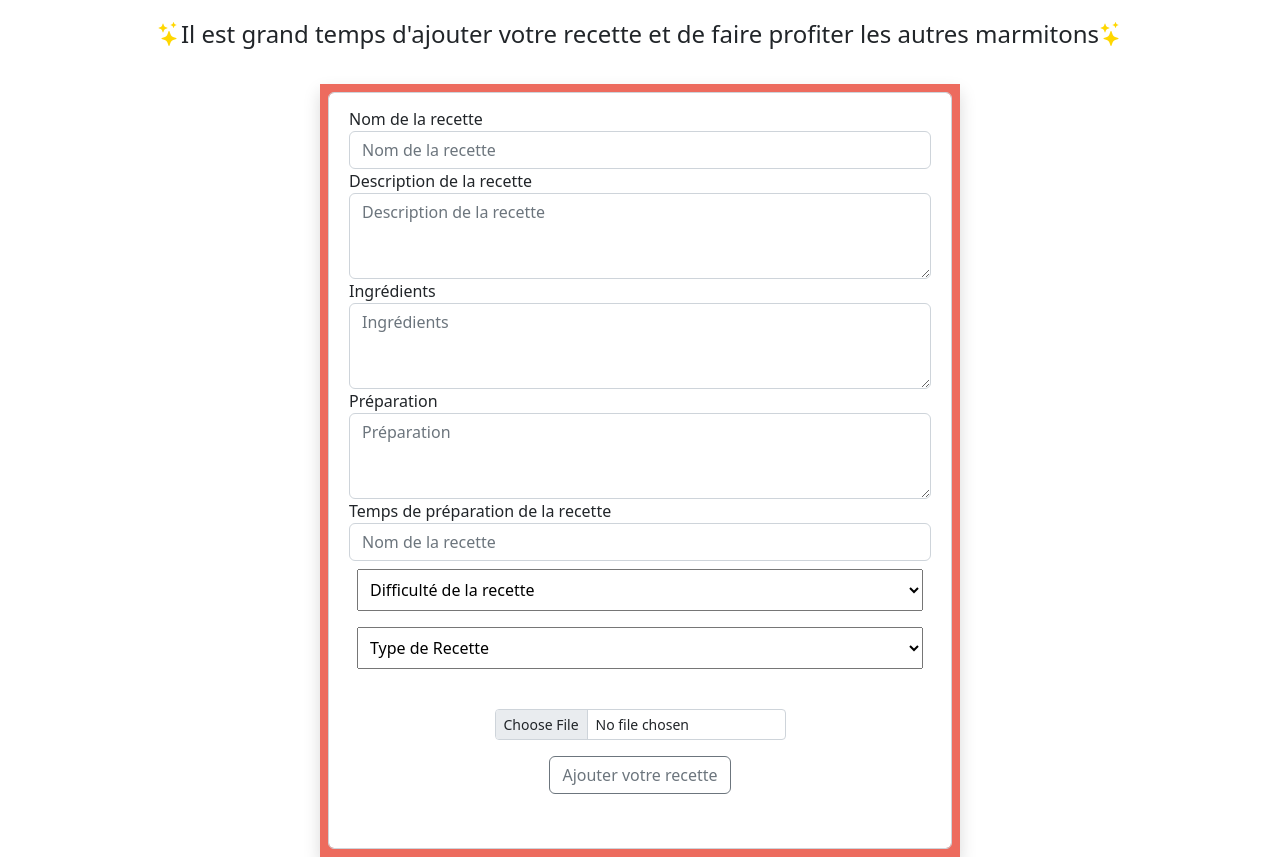
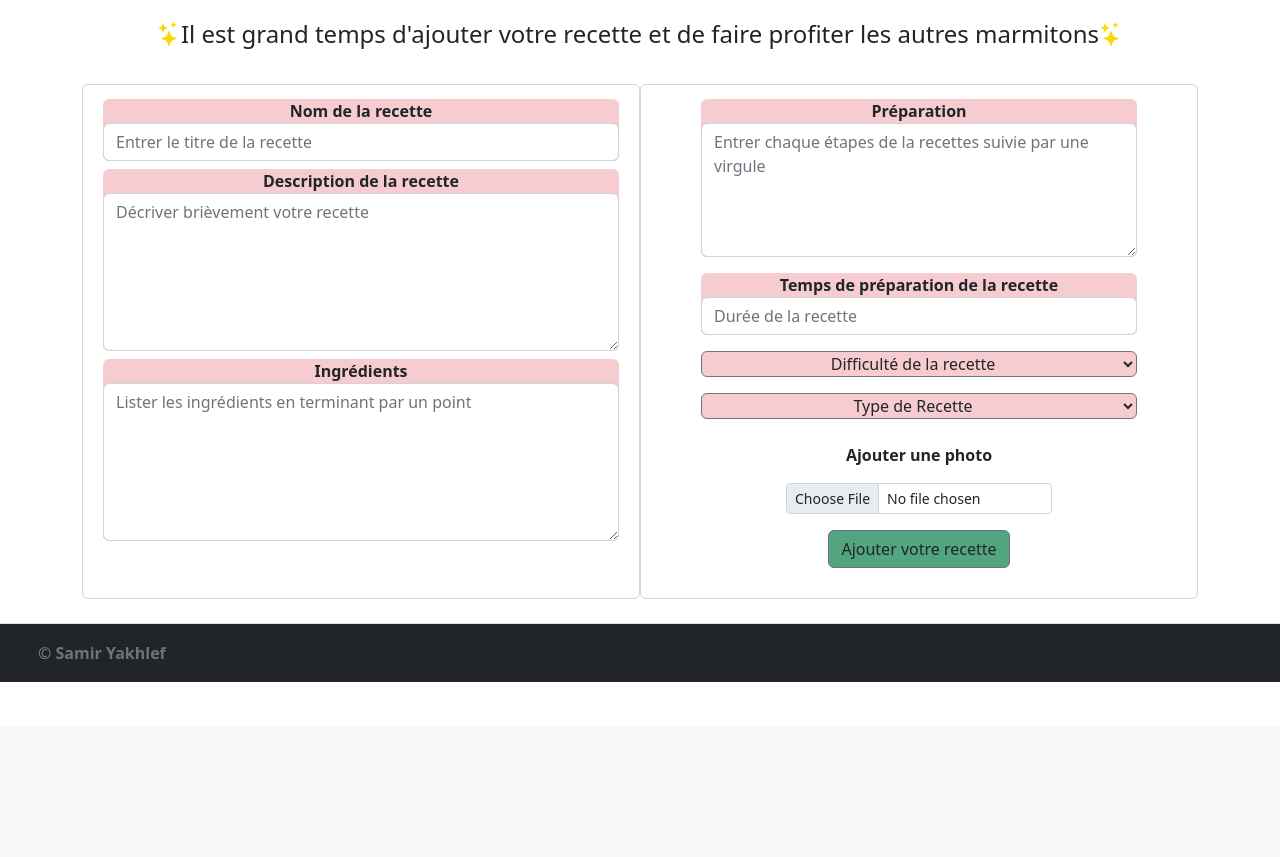
Before and after one commit to samiryakhlef/marmiton, a PHP site: the page made by src/Views/Ingredients.php in a window 1280 px wide. Shown: the part 74-931 px from the top of the page. After the commit the page ends 756 px from the top, so only its background shows below. Run offline with PHP 8.4, Linux system fonts and the light colour scheme; the template is opened without the code that fills it, so the values that code supplies are empty; some libraries are stand-ins or nearby versions.

Commit message:
fix front page ajouter une recette

```diff
--- a/src/Views/Ingredients.php
+++ b/src/Views/Ingredients.php
@@ -68,52 +68,58 @@ use App\Controller\IngredientsController;
             <i class="bi bi-stars" style="color:gold"></i>
         </div>
     </legend>
-    <div class="container col-xl-6 mx-auto p-4 p-sm-2  Regular shadow" style="--bs-bg-opacity: .7;background-color:rgb(237, 107, 94);">
 
 
-        <!-------------------------vérification des champs du formulaire------------------------>
+    <!-------------------------vérification des champs du formulaire------------------------>
 
-        <form class="form-control" method="post" action="?page=ingredients" enctype="multipart/form-data">
-            <div class=" d-flex flex-column mb-3 p-4 p-sm-2 " style=" --bs-bg-opacity: .7;">
-                <div class="form-group">
-                    <label for="name">Nom de la recette</label>
-                    <input type="text" class="form-control" id="name" name="name" placeholder="Nom de la recette" value="" required>
+    <div class="container">
+        <form class=" d-flex " method="post" action="?page=ingredients" enctype="multipart/form-data">
+            <section class=" form-control d-flex flex-column">
+                <div class="mb-3 p-4 p-sm-2 " style=" --bs-bg-opacity: .7;">
+                    <div class="form-group text-center rounded bg-danger text-dark bg-opacity-25 ">
+                        <label for="name"><strong>Nom de la recette</strong></label>
+                        <input type="text" class="form-control" id="name" name="name" placeholder="Entrer le titre de la recette" value="" required>
+                    </div>
+                    <div class="form-group text-center rounded bg-danger text-dark bg-opacity-25 my-2">
+                        <label for="description"><strong>Description de la recette</strong></label>
+                        <textarea class="form-control" id="description" name="description" rows="6" placeholder="Décriver brièvement votre recette" value="" required></textarea>
+                    </div>
+                    <div class="form-group text-center rounded bg-danger  text-dark bg-opacity-25  my-2">
+                        <label for="ingredients"><strong c>Ingrédients</strong></label>
+                        <textarea class="form-control" id="ingredients" name="ingredients" rows="6" placeholder="Lister les ingrédients en terminant par un point" value="" required></textarea>
+                    </div>
+            </section>
+
+            <section class="form-control d-flex flex-column">
+
+                <div class="form-group text-center rounded bg-danger  text-dark bg-opacity-25  mx-5 my-2">
+                    <label for="steps"><strong> Préparation</strong></label>
+                    <textarea class="form-control" rows="5" id="steps" name="steps" placeholder="Entrer chaque étapes de la recettes suivie par une virgule" value="" required></textarea>
                 </div>
-                <div class="form-group">
-                    <label for="description">Description de la recette</label>
-                    <textarea class="form-control" id="description" name="description" rows="3" placeholder="Description de la recette" value="" required></textarea>
+                <div class="form-group text-center rounded bg-danger  text-dark bg-opacity-25  mx-5 my-2">
+                    <label for="temps"><strong>Temps de préparation de la recette</strong> </label>
+                    <input type="text" class="form-control" id="temps" name="temps" placeholder="Durée de la recette" value="" required>
                 </div>
-                <div class="form-group">
-                    <label for="ingredients">Ingrédients</label>
-                    <textarea class="form-control" id="ingredients" name="ingredients" rows="3" placeholder="Ingrédients" value="" required></textarea>
-                </div>
-                <div class="form-group">
-                    <label for="steps">Préparation</label>
-                    <textarea class="form-control" id="steps" name="steps" rows="3" placeholder="Préparation" value="" required></textarea>
-                </div>
-                <div class="form-group">
-                    <label for="temps">Temps de préparation de la recette</label>
-                    <input type="text" class="form-control" id="temps" name="temps" placeholder="Nom de la recette" value="" required>
-                </div>
-                <select type="text" name="difficulty" id="difficulty" class="p-2 m-2 " value="" placeholder="dificulté">
+                <select type="text" name="difficulty" id="difficulty" class=" m-2 form-group text-center rounded bg-danger  text-dark bg-opacity-25  mx-5 my-2" value="" placeholder="dificulté">
                     <option>Difficulté de la recette</option>
                     <option value="facile">Facile</option>
                     <option value="moyen">Moyen</option>
                     <option value="dur">Dur</option>
                 </select>
-                <select type="text" name="type" id="type" class="p-2 m-2 " value="" placeholder="dificulté">
+                <select type="text" name="type" id="type" class=" m-2 form-group text-center rounded bg-danger  text-dark bg-opacity-25  mx-5 my-2" value="" placeholder="dificulté">
                     <option>Type de Recette</option>
                     <option value="entrer">Entrées</option>
                     <option value="plats">Plats</option>
                     <option value="desserts">Désserts</option>
                 </select>
                 <div class="form-group mb-3 text-center my-3 col-6 mx-auto ">
-                    <label for="image_name" class="form-label rounde-pill ">
+                    <label for="image_name" class="form-label rounde-pill "> <strong>Ajouter une photo</strong>
                         <input id="image_name" name="image_name" class="form-control form-control-sm my-3" value="" type="file" name="Image" accept="image/png, image/jpeg">
-                        <button name="uploads" type="submit" class="btn btn-outline-secondary  ">Ajouter votre recette</button>
+                        <button name="uploads" type="submit" class="btn btn-outline-secondary rounded bg-success  text-dark bg-opacity-75  ">Ajouter votre recette</button>
                     </label>
                 </div>
-            </div>
+            </section>
+
         </form>
     </div>
     <script>
@@ -156,6 +162,28 @@ use App\Controller\IngredientsController;
             });
         });
 </script>-->
+    <footer class="d-flex flex-wrap justify-content-between align-items-center bg-dark py-3 my-4 border-top">
+        <div class="col-md-4 d-flex align-items-center">
+            <a href="/" class="mb-3 me-2 mb-md-0 text-muted text-decoration-none lh-1">
+                <svg class="bi" width="30" height="24">
+                    <use xlink:href="#bootstrap"></use>
+                </svg>
+            </a>
+            <span class="mb-3 mb-md-0 text-muted text-center"><strong>© Samir Yakhlef</strong></span>
+        </div>
+
+        <ul class="nav col-md-4 justify-content-end list-unstyled d-flex">
+            <li class="ms-3"><a class="text-muted" href="#"><svg class="bi" width="24" height="24">
+                        <use xlink:href="#twitter"></use>
+                    </svg></a></li>
+            <li class="ms-3"><a class="text-muted" href="#"><svg class="bi" width="24" height="24">
+                        <use xlink:href="#instagram"></use>
+                    </svg></a></li>
+            <li class="ms-3"><a class="text-muted" href="#"><svg class="bi" width="24" height="24">
+                        <use xlink:href="#facebook"></use>
+                    </svg></a></li>
+        </ul>
+    </footer>
 </body>
 
 </html>
```
